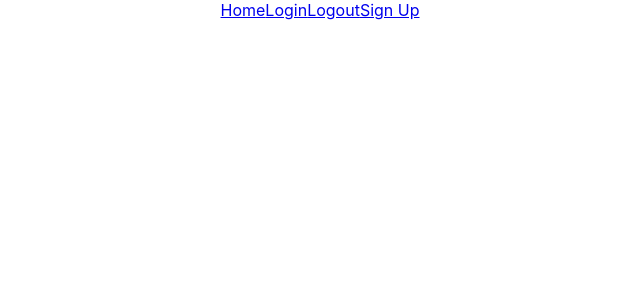
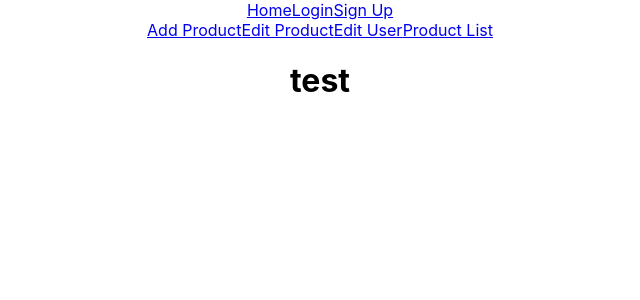
Before and after one commit to Build-Week-ft-african-marketplace-1/front-end, a React (Create React App) app in the folder african-marketplace/: page /addproduct in a window 1280 px wide. Shown: the top 300 px of the page, without its empty margins (320-960 px from the left). Built offline with nearby package versions, Linux system fonts and the light colour scheme.

Commit message:
working on protected navbar

```diff
--- a/african-marketplace/src/App.js
+++ b/african-marketplace/src/App.js
@@ -11,10 +11,11 @@ import HomePage from "./components/HomePage";
 import Login from "./components/Login/Login";
 //import Logout from "./components/Logout";
 import NavBar from "./components/NavBar";
+import ProtectedNavBar from "./components/ProtectedNavBar";
 import PrivateRoute from "./components/PrivateRoute";
 import ProductList from "./components/ProductList";
 import SignUp from "./components/SignUp";
-//import ViewProduct from "./components/ViewProduct";
+import ViewProduct from "./components/ViewProduct";
 
 
 import './App.css';
@@ -23,6 +24,8 @@ function App() {
   return (
     <div className="App">
       <NavBar />
+      {/* will make this private later */}
+      <ProtectedNavBar />
 
       <Switch>
         <Route exact path="/">
@@ -37,24 +40,26 @@ function App() {
         {<Route exact path="/signup">
           <SignUp />
         </Route>}
-        <PrivateRoute path="/addproducts">
+        {/* make private */}
+        <Route path="/addproduct">
           <AddProduct />
-        </PrivateRoute>
-        <PrivateRoute path="/editproductform">
+        </Route>
+        {/* make private */}
+        <Route path="/editproductform">
           <EditProductForm />
-        </PrivateRoute>
-        <PrivateRoute path="/edituserform">
+        </Route>
+        {/* make private */}
+        <Route path="/edituserform">
           <EditUserForm />
-        </PrivateRoute>
-        <PrivateRoute path="/addproducts">
-          <AddProduct />
-        </PrivateRoute>
-        <PrivateRoute path="/productlist">
+        </Route>
+        {/* make private */}
+        <Route path="/productlist">
           <ProductList />
-        </PrivateRoute>
-        {/* <PrivateRoute path="/viewproduct">
-          <ViewProducts />
-        </PrivateRoute> */}
+        </Route>
+        {/* make private */}
+        <Route path="/viewproduct">
+          <ViewProduct />
+        </Route>
 
       </Switch>
 
--- a/african-marketplace/src/components/AddProduct.js
+++ b/african-marketplace/src/components/AddProduct.js
@@ -8,7 +8,7 @@ const AddProduct = () => {
 
     return (
         <div>
-
+            <h1>test</h1>
         </div>
     );
 };
--- a/african-marketplace/src/components/NavBar.js
+++ b/african-marketplace/src/components/NavBar.js
@@ -12,7 +12,6 @@ return (
             <nav>
                 <Link to="/">Home</Link>
                 <Link to="/login">Login</Link>
-                <Link to="/logout">Logout</Link>
                 <Link to="/signup">Sign Up</Link>
             </nav>
         </header>
--- /dev/null
+++ b/african-marketplace/src/components/ProtectedNavBar.js
@@ -0,0 +1,23 @@
+import React from "react";
+import { Link } from "react-router-dom";
+import { connect } from "react-redux";
+
+const ProtectedNavBar = () => {
+
+
+
+    return (
+        <div className="nav-header">
+            <header>
+                <nav>
+                    <Link to="/addproduct">Add Product</Link>
+                    <Link to="/editproductform">Edit Product</Link>
+                    <Link to="/edituserform">Edit User</Link>
+                    <Link to="/productlist">Product List</Link>
+                </nav>
+            </header>
+        </div>
+        );
+    };
+
+    export default ProtectedNavBar;
--- a/african-marketplace/src/components/ViewProduct.js
+++ b/african-marketplace/src/components/ViewProduct.js
@@ -0,0 +1,16 @@
+import React, { useState } from "react";
+import { Link, useHistory } from "react-router-dom";
+import axios from "axios";
+import { connect } from "react-redux";
+
+const ViewProduct = () => {
+
+
+    return (
+        <div>
+
+        </div>
+    );
+};
+
+export default ViewProduct;
```
